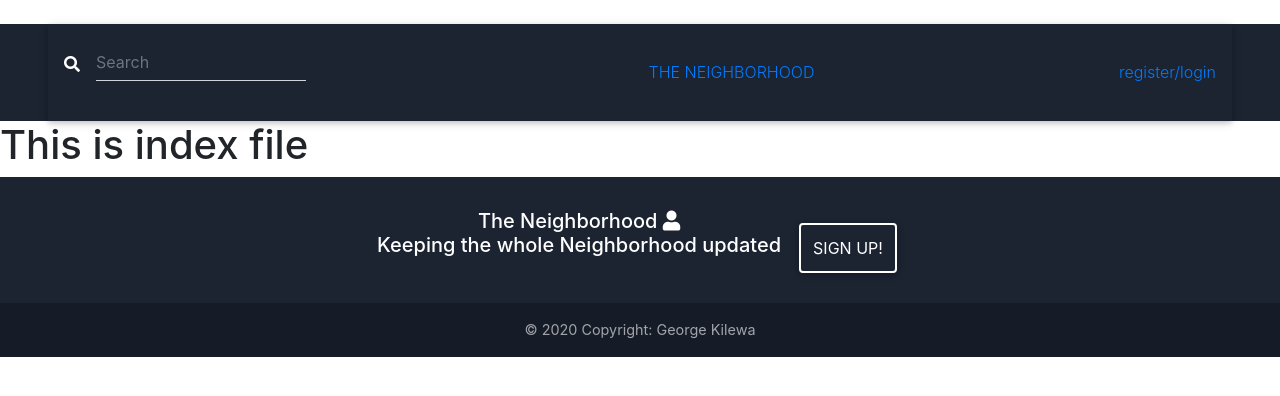
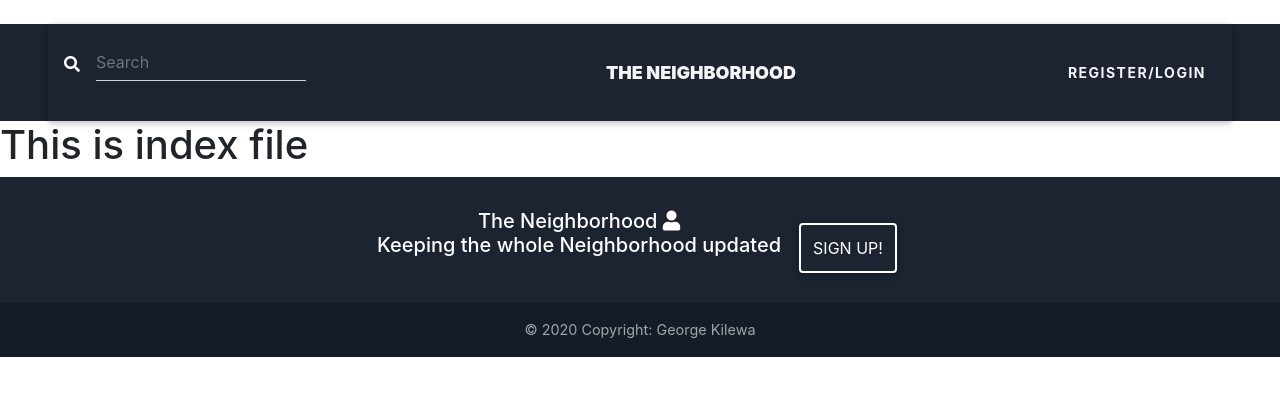
Before and after one commit to Kilewa/neighborhood, a Django app: page / in a window 1280 px wide. Shown: the top 396 px of the page. Run offline with Django 3.2, Linux system fonts and the light colour scheme; some libraries are stand-ins or nearby versions.

Commit message:
styled navbar

```diff
--- /dev/null
+++ b/neighbourhoods/static/css/styles.css
@@ -0,0 +1,30 @@
+@import url('https://fonts.googleapis.com/css2?family=Monoton&display=swap');
+
+
+#brand {
+    color: #f5f5f5;
+    padding: 10px;
+    border-bottom: none;
+    font-size: 18px;
+    font-weight: 900;
+}
+
+#brand:hover {
+    border: 2px solid #aa6262;
+    color: #aa6262;
+    text-decoration: none;
+}
+
+.accounts {
+    padding: 10px;
+    letter-spacing: 1.5px;
+    color: #f5f5f5;
+    font-weight: 700;
+    text-transform: uppercase;
+    font-size: 14px;
+}
+
+.accounts:hover {
+    text-decoration: none;
+    color: #aa6262;
+}
--- a/neighbourhoods/templates/neighbourhoods/base.html
+++ b/neighbourhoods/templates/neighbourhoods/base.html
@@ -35,7 +35,7 @@
     integrity="sha384-oS3vJWv+0UjzBfQzYUhtDYW+Pj2yciDJxpsK1OYPAYjqT085Qq/1cq5FLXAZQ7Ay"
     crossorigin="anonymous"
     />
-    <link rel="stylesheet" href="{% static 'css/navbar.css' %}" />
+    <link rel="stylesheet" href="{% static 'css/styles.css' %}" />
 </head>
 
 <body>
```
